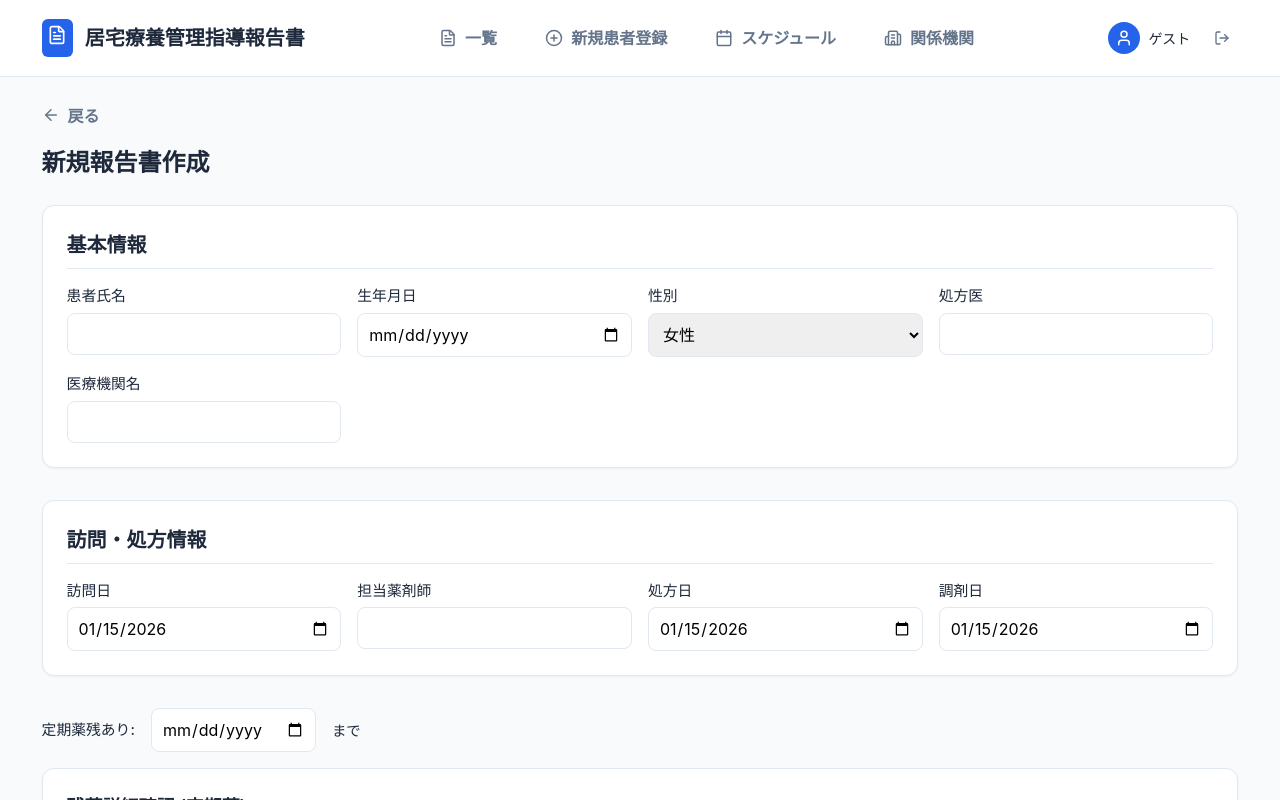
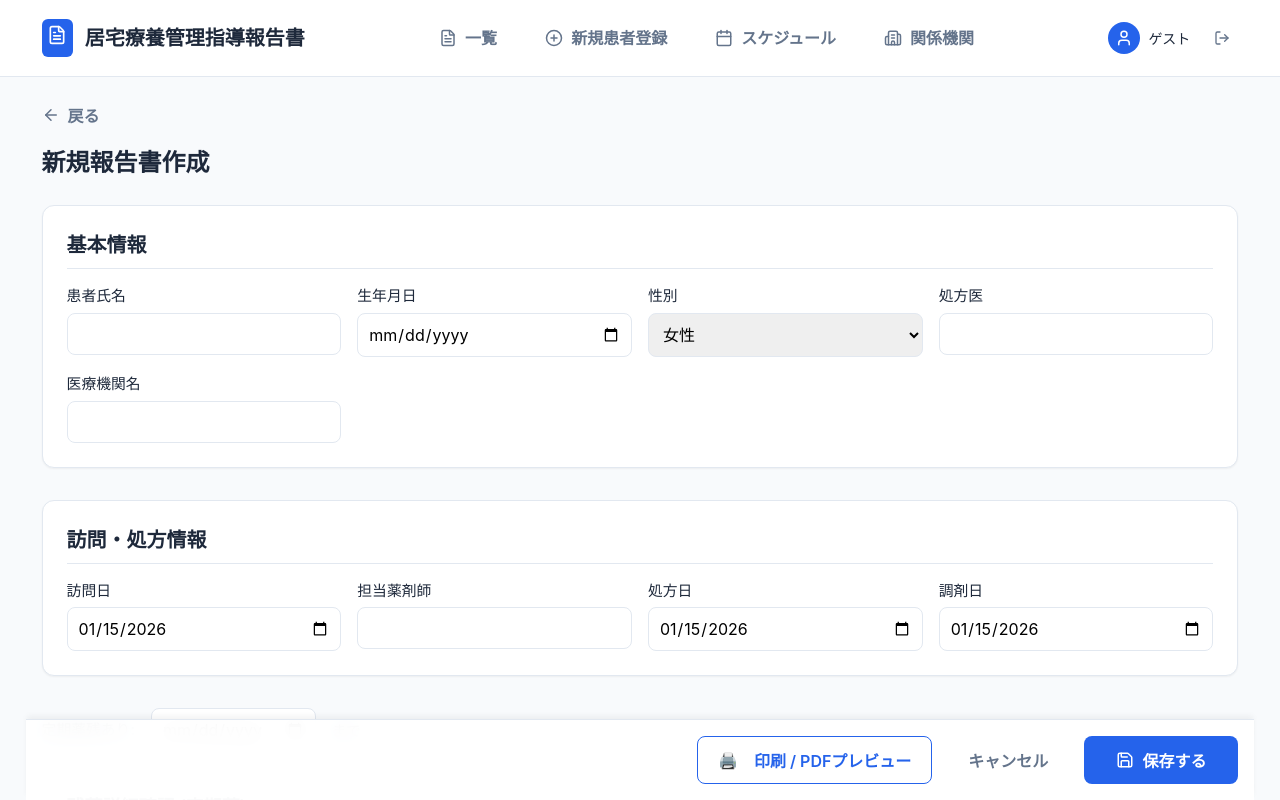
Before and after one commit to emayu323/pharmacy-inventory-report, a React (Vite) app: page /reports/new in a window 1280 px wide. Shown: the top 800 px of the page. Built offline with nearby package versions, Linux system fonts and the light colour scheme.

Commit message:
feat: Make action buttons sticky in report edit

```diff
--- a/src/pages/ReportEdit.tsx
+++ b/src/pages/ReportEdit.tsx
@@ -332,7 +332,20 @@ export default function ReportEdit() {
                     </div>
                 </section>
 
-                <div style={{ display: 'flex', justifyContent: 'flex-end', gap: '1rem' }}>
+                <div style={{
+                    position: 'sticky',
+                    bottom: '0',
+                    backgroundColor: 'rgba(255, 255, 255, 0.95)',
+                    backdropFilter: 'blur(10px)',
+                    padding: '1rem',
+                    margin: '0 -1rem -1rem -1rem', // Negative margin to stretch to edges if container has padding
+                    borderTop: '1px solid var(--color-border)',
+                    display: 'flex',
+                    justifyContent: 'flex-end',
+                    gap: '1rem',
+                    zIndex: 50,
+                    boxShadow: '0 -4px 6px -1px rgba(0, 0, 0, 0.05)'
+                }}>
                     <button type="button" onClick={() => handlePrint()} className="btn btn-ghost" style={{ border: '1px solid var(--color-primary)', color: 'var(--color-primary)' }}>
                         <span style={{ marginRight: '0.5rem' }}>🖨️</span> 印刷 / PDFプレビュー
                     </button>
```
